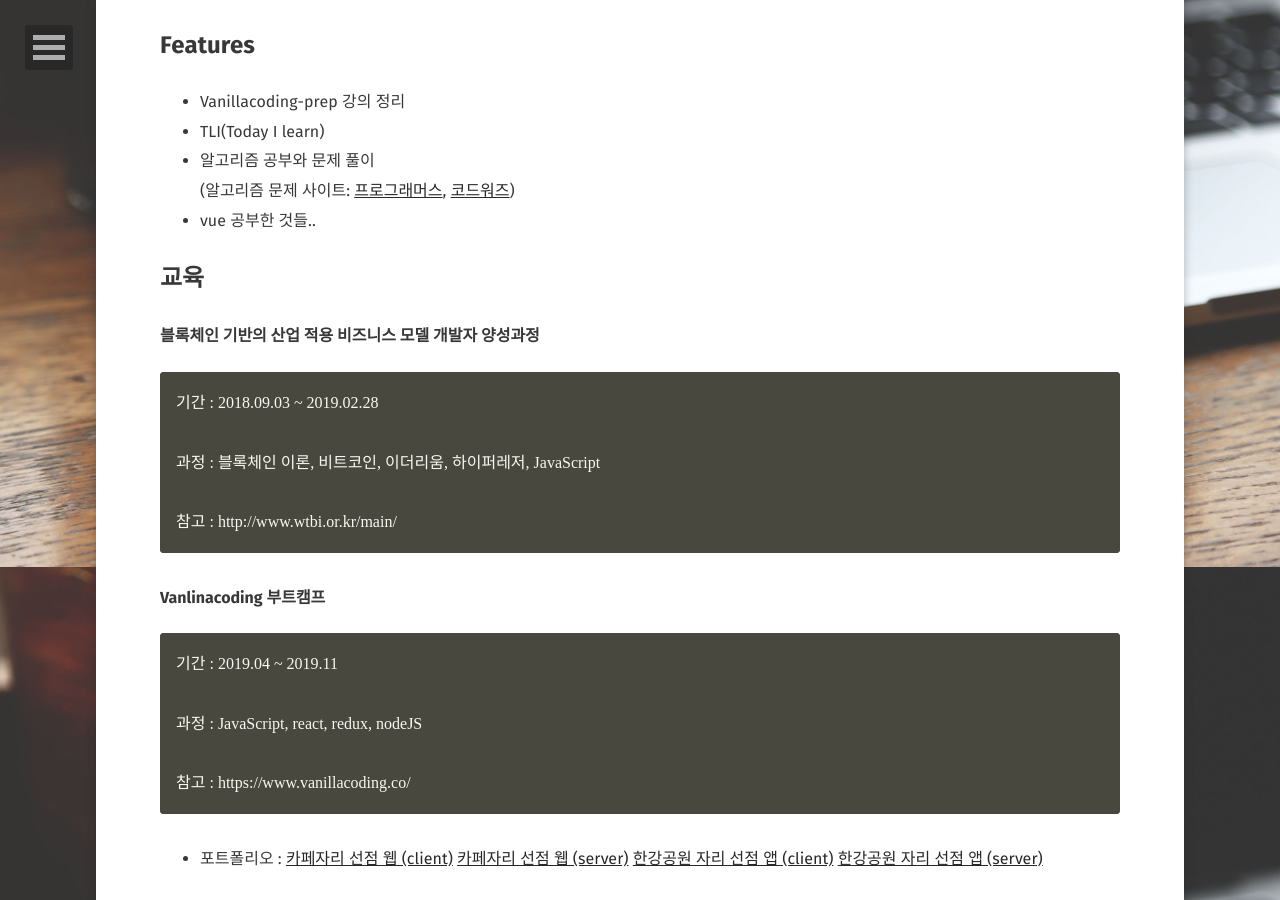
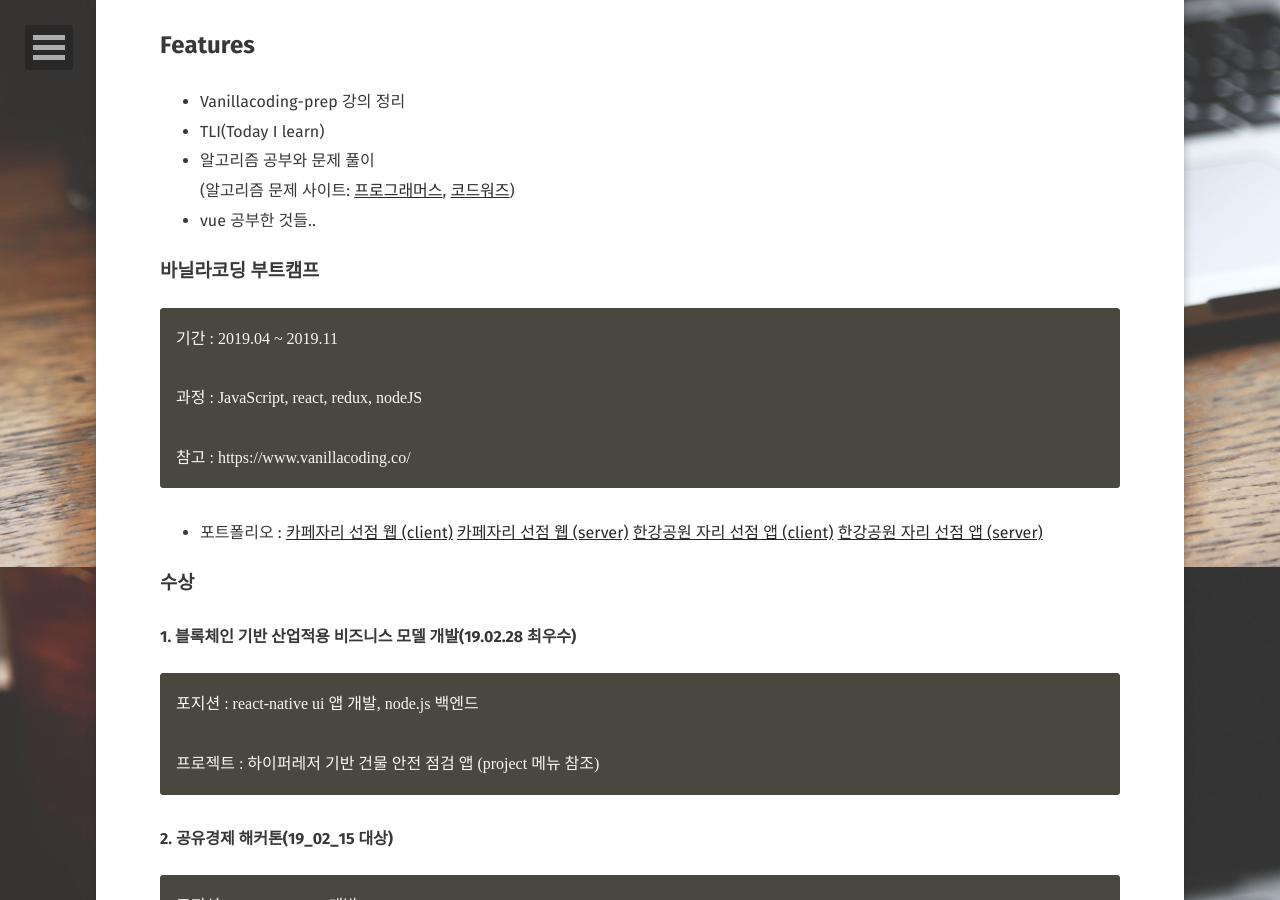
Before and after one commit to Kyounghwan01/lala, a Jekyll site: the page built from about/index.md, in a window 1280 px wide and 900 px high, scrolled down 333 px. Built offline with Jekyll 4.4.1, drawn with Linux system fonts in a browser that asks for light colours; some web fonts are replaced.

Commit message:
Update index.md

```diff
--- a/about/index.md
+++ b/about/index.md
@@ -15,16 +15,8 @@ comments: false
 (알고리즘 문제 사이트: <a href = "https://programmers.co.kr/">프로그래머스</a>, <a href="https://www.codewars.com/">코드워즈</a>)
 * vue 공부한 것들.. <br/>
 
-## 교육
 
-#### 블록체인 기반의 산업 적용 비즈니스 모델 개발자 양성과정
-    기간 : 2018.09.03 ~ 2019.02.28
-
-    과정 : 블록체인 이론, 비트코인, 이더리움, 하이퍼레저, JavaScript
-
-    참고 : http://www.wtbi.or.kr/main/
-
-#### Vanlinacoding 부트캠프
+### 바닐라코딩 부트캠프
     기간 : 2019.04 ~ 2019.11
 
     과정 : JavaScript, react, redux, nodeJS
@@ -36,7 +28,7 @@ comments: false
 <a href = "https://github.com/Kyounghwan01/mata-dream-app">한강공원 자리 선점 앱 (client)</a>
 <a href = "https://github.com/Kyounghwan01/mata-dream-server">한강공원 자리 선점 앱 (server)</a>
 
-## 수상
+### 수상
 
 #### 1. 블록체인 기반 산업적용 비즈니스 모델 개발(19.02.28 최우수)
     포지션 : react-native ui 앱 개발, node.js 백엔드
```
